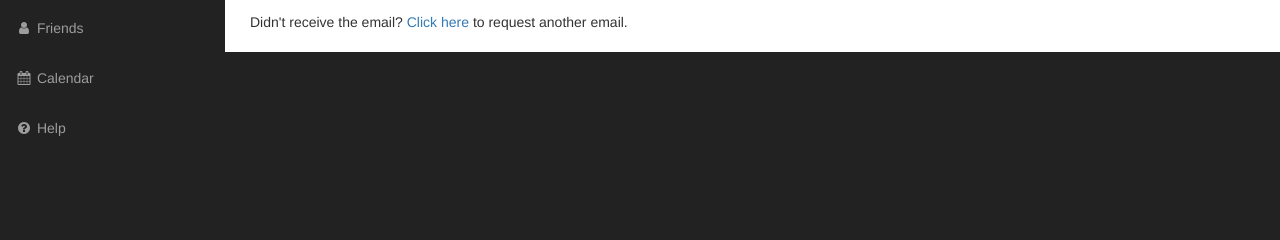
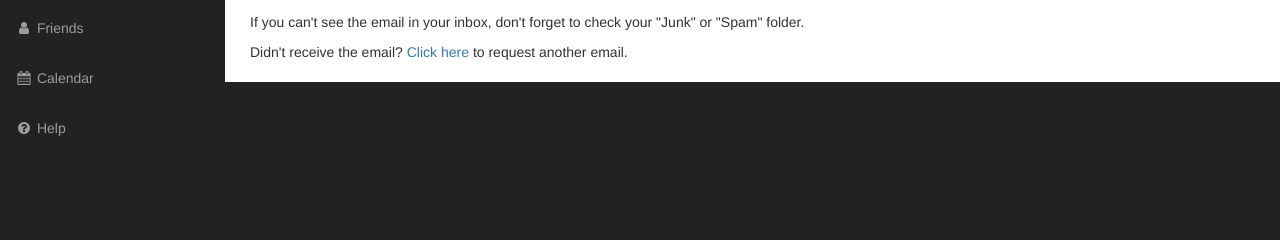
Before and after one commit to MattHealy/foodloggr, a Python web app: template app/templates/admin/unconfirmed.html in a window 1280 px wide. Shown: the part 148-388 px from the top of the page. Run offline with Jinja, Linux system fonts and the light colour scheme; the template is opened without the code that fills it, so the values that code supplies are empty; some libraries are stand-ins or nearby versions.

Commit message:
Update text on unconfirmed screen

```diff
--- a/app/templates/admin/unconfirmed.html
+++ b/app/templates/admin/unconfirmed.html
@@ -7,6 +7,7 @@
 
                         <p>Your account is not yet confirmed. Please check your inbox at <strong>{{ g.user.email }}</strong> to find the confirmation email we have sent.</p>
 
+                        <p>If you can't see the email in your inbox, don't forget to check your "Junk" or "Spam" folder.</p>
                         <p>Didn't receive the email? <a href="{{ url_for('admin.send_confirmation_email') }}">Click here</a> to request another email</a>.</p>
 
                     </div>
```
